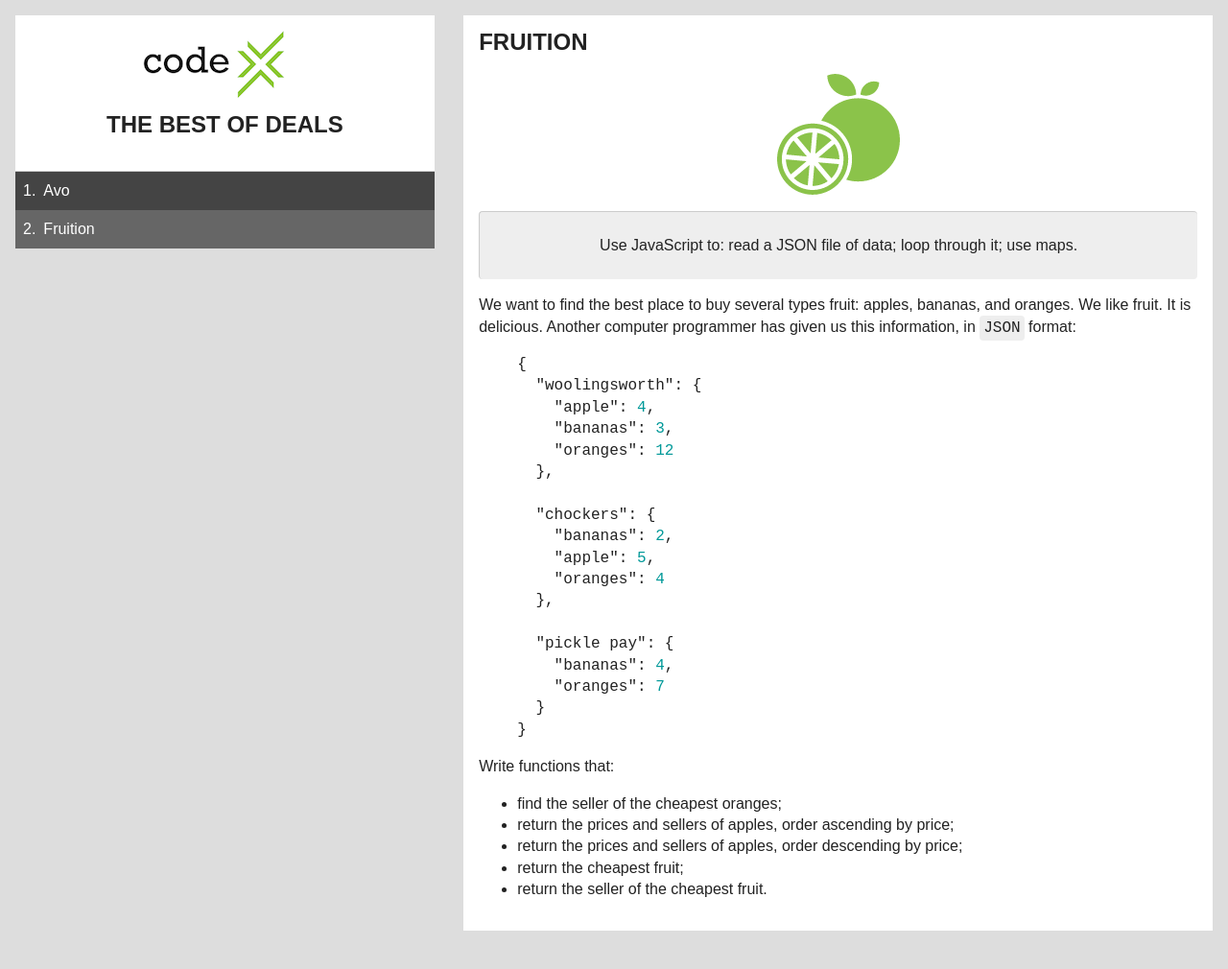
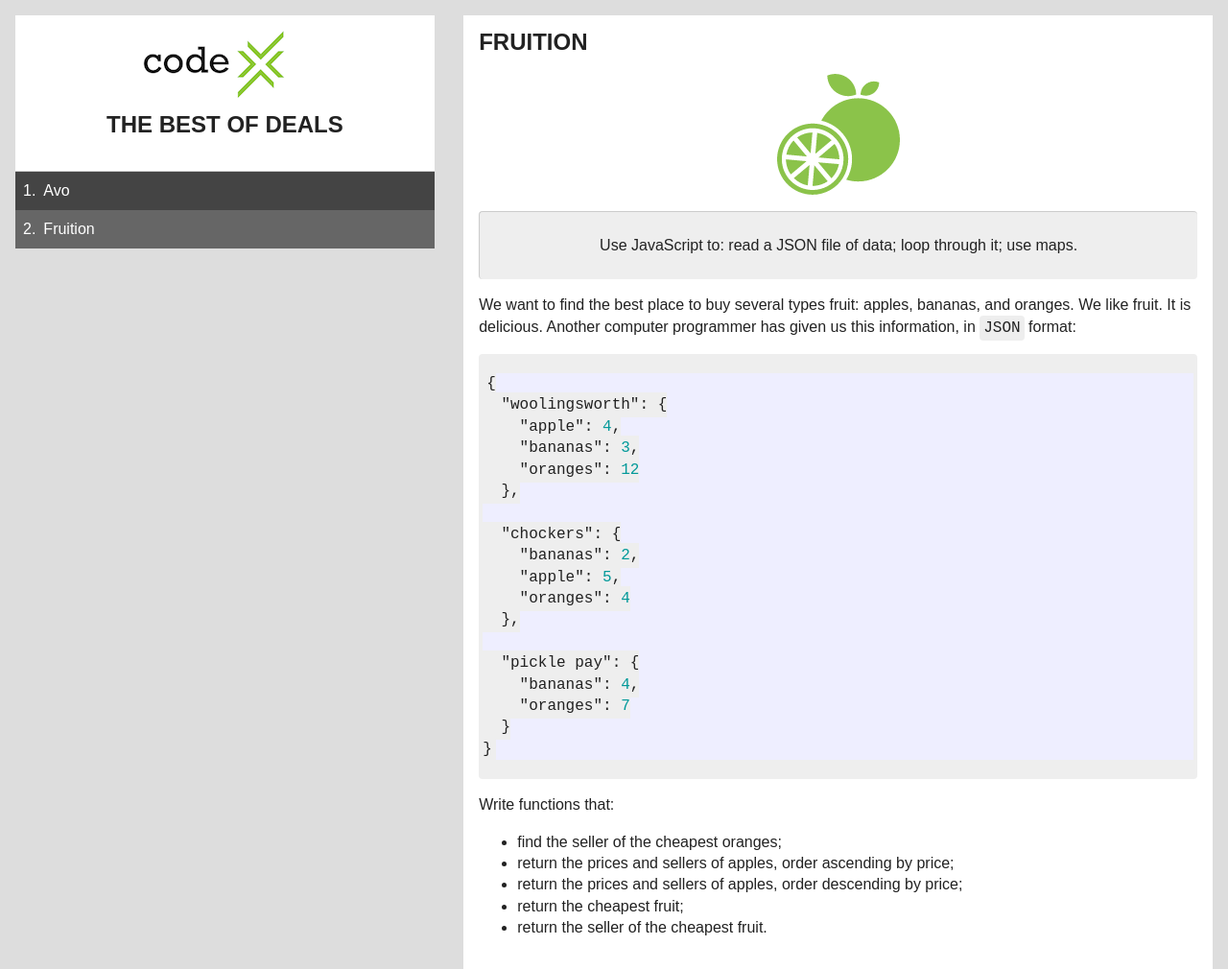
Before and after one commit to mnyeks/BestDealKata, a Jekyll site: the page built from fruition.md, in a window 1280 px wide. Shown: the whole page at 96% size. Built offline with Jekyll 4.4.1, drawn with Linux system fonts in a browser that asks for light colours; before the commit the page ends 970 px from its top, so only the background shows below that.

Commit message:
Update highlighting

````diff
--- a/fruition.md
+++ b/fruition.md
@@ -10,7 +10,7 @@ layout: default
 
 We want to find the best place to buy several types fruit: apples, bananas, and oranges. We like fruit. It is delicious. Another computer programmer has given us this information, in `JSON` format:
 
-{% highlight json %}
+```json
 {
   "woolingsworth": {
     "apple": 4,
@@ -29,7 +29,7 @@ We want to find the best place to buy several types fruit: apples, bananas, and
     "oranges": 7
   }
 }
-{% endhighlight %}
+```
 
 Write functions that:
 
````
